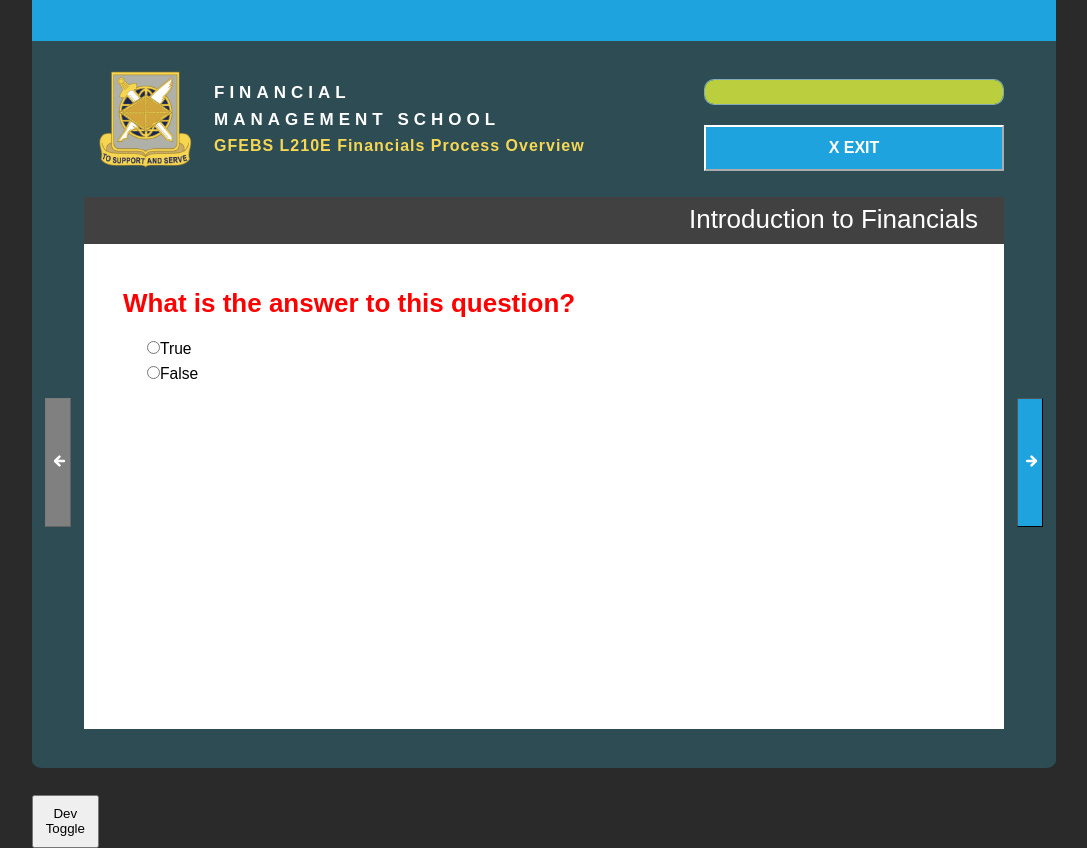
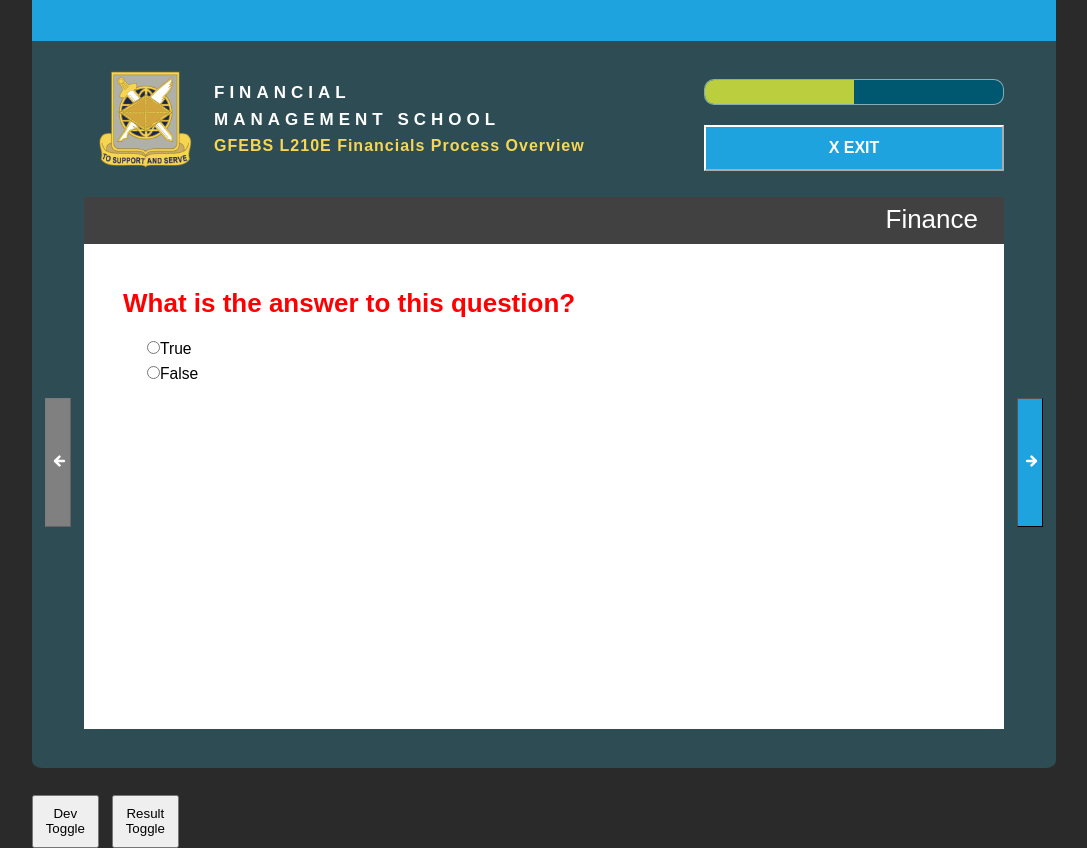
Before and after one commit to gfebs-dev-team/template-assessment, a Vue app: page / in a window 1280 px wide. Both pictures are taken after a click on the button "Start". Shown: the whole page, without its empty margins (96-1183 px from the left). Built offline with nearby package versions, Linux system fonts and the light colour scheme.

Commit message:
learned my lesson

```diff
--- a/src/App.vue
+++ b/src/App.vue
@@ -19,10 +19,13 @@ onMounted(() => {
 })
 
 const current = shallowRef(TitlePage);
+const course = {
+  "unit": "Finance"
+}
 </script>
 
 <template>
-    <component :is="current">
+    <component :is="current" v-bind="course">
         <button id="content-start" class="btn-med" @click="current = ContentContainer">Start</button>
     </component>
     <button id="dev" @click="current=TitlePage">Dev Toggle</button>
--- a/src/components/ContentContainer.vue
+++ b/src/components/ContentContainer.vue
@@ -24,26 +24,29 @@ onMounted(() => {
       });
 })
 
-const totalSlides = slidesComp.length
 const test = useTestStore()
-const { current, next, prev} = storeToRefs(test)
-const { goPrev, goNext} = test
+const { current, next, prev, disclaimer} = storeToRefs(test)
+const { goPrev, goNext, total} = test
 
 watch(current, () => {
+  disclaimer.value = false;
   current.value <= 0
     ? prev.value = true
     : prev.value = false
-  current.value >= totalSlides - 1
+  current.value >= total - 1
     ? next.value = true
     : next.value = false
 })
+
+defineProps(['unit'])
+
 </script>
 
 <template>
   <main>
     <ContentHeader>GFEBS L210E Financials Process Overview</ContentHeader>
     <div class="layout">
-      <button class="nav-btn" id="prev" @click="goPrev" :disabled="prev">
+      <button class="nav-btn" id="prev" @click="goPrev" :disabled="prev" v-if="current != total">
         <svg
           xmlns="http://www.w3.org/2000/svg"
           width="15"
@@ -61,9 +64,10 @@ watch(current, () => {
         </svg>
       </button>
       <div class="content-box">
-        <component :is="slidesComp[current]"></component>
+        <component :is="slidesComp[current]" v-bind="{'unit' : unit }"></component>
+        <p id="disclaimer" v-if="disclaimer">Note: All questions must be answered to receive credit. Assessments with unanswered questions will be marked as a fail.</p>
       </div>
-      <button class="nav-btn" id="next" @click="goNext" :disabled="next">
+      <button class="nav-btn" id="next" @click="goNext" :disabled="next" v-if="current != total">
         <svg
           xmlns="http://www.w3.org/2000/svg"
           width="15"
@@ -82,6 +86,7 @@ watch(current, () => {
       </button>
     </div>
   </main>
+  <button id="dev" @click="current=total">Result Toggle</button>
 </template>
 
 <style scoped lang="scss">
@@ -104,6 +109,13 @@ main {
     width: 100%;
     height: 100%;
     background-color: white;
+    display: flex;
+    flex-direction: column;
+    #disclaimer {
+      position: absolute;
+      bottom: 1em;
+      left: 2em;
+    }
   }
   button {
     font-weight: bold;
@@ -116,4 +128,11 @@ main {
     }
   }
 }
-</style>../assets/APIWrapper.cjs
+button#dev {
+    position: absolute;
+    width: 5em;
+    height: 4em;
+    left: 6em;
+    bottom: -6em;
+ }
+</style>
--- a/src/components/ContentHeader.vue
+++ b/src/components/ContentHeader.vue
@@ -1,21 +1,24 @@
 <script setup>
-import { ref, watch } from 'vue'
-import { useTestStore } from '../stores/test';
-import { storeToRefs } from 'pinia';
-import { doExit } from '../assets/APIWrapper';
+import { watch } from 'vue'
+import { useTestStore } from '../stores/test'
+import { storeToRefs } from 'pinia'
+import { doExit } from '../assets/APIWrapper'
 
-const test = useTestStore();
-const { current } = storeToRefs(test);
-const { totalSlides } = test;
-let progress = `width: ${(current.value+1/totalSlides)*100}%`;
+const test = useTestStore()
+const { current, complete } = storeToRefs(test)
+const { total } = test
+let progress = `width: ${(current.value + 1 / total) * 100}%`
 
-watch (current, () => {
-  progress = `width: ${((current.value+1)/totalSlides)*100}%`;
-  document.getElementById("progress")?.setAttribute("style", `${progress}`);
-});
+watch(current, () => {
+  progress = `width: ${((current.value + 1) / total) * 100}%`
+  document.getElementById('progress')?.setAttribute('style', `${progress}`)
+  if (current.value == total-1) {
+    complete.value = true;
+  }
+})
 
 function windowClose() {
-  doExit();
+  doExit()
 }
 </script>
 
@@ -33,9 +36,14 @@ function windowClose() {
     </div>
     <img id="heading-shield" src="../assets/shield-01.png" />
     <div class="progress-bar">
-      <div id="progress" :style = "progress"></div>
+      <div id="progress" :style="progress"></div>
     </div>
-    <button id="heading-exit" class="btn-med" @click="windowClose()">X EXIT</button>
+    <div class="buttons">
+      <button id="heading-submit" class="btn-med" @click="current = total" v-if="complete">
+        SUBMIT
+      </button>
+      <button id="heading-exit" class="btn-med" @click="windowClose()">X EXIT</button>
+    </div>
   </nav>
 </template>
 
@@ -102,13 +110,18 @@ nav {
     margin-right: 1em;
   }
 
-  #heading-exit {
-    display: block;
+  .buttons {
+    display: flex;
+    justify-content: space-between;
+    gap: 1em;
     grid-area: f;
-    &:hover {
-      cursor: pointer;
+    width: 100%;
+    .btn-med {
+      width: 100%;
+      &:hover {
+        cursor: pointer;
+      }
     }
   }
 }
 </style>
-@/stores/test../assets/APIWrapper.cjs
--- a/src/components/SlideQuestion.vue
+++ b/src/components/SlideQuestion.vue
@@ -1,4 +1,5 @@
 <script setup>
+import UnitHeader from './UnitHeader.vue'
 import { useTestStore } from '../stores/test'
 import { watch, onMounted} from 'vue'
 import { storeToRefs } from 'pinia'
@@ -7,13 +8,10 @@ import { inject } from 'vue';
 const test = useTestStore()
 const { current, questionList } = storeToRefs(test)
 const currentQuestion = questionList.value[current.value]
-
-defineProps(['title', 'unit'])
-
 const answer = inject("answer")
 
 onMounted(()=> {
-  console.log(questionList.value[current.value].user);
+  //console.log(questionList.value[current.value].user);
   if (currentQuestion.user != "") {
     answer.value = currentQuestion.user;
   }
@@ -24,12 +22,11 @@ watch(answer, ()=> {
   test.updateAnswer();
 });
 
+defineProps(['title', 'unit'])
 </script>
 
 <template>
-  <div class="unit-header">
-    <h1>{{ unit }}</h1>
-  </div>
+  <UnitHeader :unit="unit"></UnitHeader>
   <div class="slide">
     <h2 class="slide-header">{{ title }}</h2>
     <div class="content">
@@ -41,16 +38,7 @@ watch(answer, ()=> {
 </template>
 
 <style scoped lang="scss">
-.unit-header {
-  width: 100%;
-  background-color: #414141;
-  padding: 0.2em 2em;
-  h1 {
-    color: white;
-    text-align: right;
-    font-weight: 400;
-  }
-}
+
 .slide {
   display: flex;
   flex-direction: column;
--- /dev/null
+++ b/src/components/UnitHeader.vue
@@ -0,0 +1,22 @@
+<script setup>
+    defineProps(['unit'])
+</script>
+
+<template>
+  <div class="unit-header">
+    <h1>{{ unit }}</h1>
+  </div>
+</template>
+
+<style scoped lang="scss">
+.unit-header {
+  width: 100%;
+  background-color: #414141;
+  padding: 0.2em 2em;
+  h1 {
+    color: white;
+    text-align: right;
+    font-weight: 400;
+  }
+}
+</style>
--- a/src/stores/test.js
+++ b/src/stores/test.js
@@ -1,7 +1,7 @@
 import { defineStore } from 'pinia'
 import { ref } from 'vue'
 import views from '../views'
-import { storeDataValue } from '../assets/APIWrapper.js'
+import { retrieveDataValue, storeDataValue, SetComplete, SetIncomplete } from '../assets/APIWrapper.js'
 
 export const useTestStore = defineStore('test', () => {
   const current = ref(0)
@@ -10,16 +10,19 @@ export const useTestStore = defineStore('test', () => {
     return views[key]
   })
 
-  const total = slidesComp.length-1
-  const disclaimer = ref(false);
+  const total = slidesComp.length - 1
+  const disclaimer = ref(false)
   const complete = ref(false)
+
   const next = ref(false)
   const prev = ref(true)
 
   function goNext() {
-    //add check for if unanswered
-    //add check for complete
-    current.value++
+    if (questionList.value[current.value].user == undefined && disclaimer.value == false) {
+      disclaimer.value = true;
+    } else {
+      current.value++
+    }
   }
 
   function goPrev() {
@@ -42,13 +45,30 @@ export const useTestStore = defineStore('test', () => {
     prev.value = false
   }
 
-  function getScore(){
-    let correct = 0;
-    let score = Math.round(correct/total)
+  function getScore() {
+    let correct =  0
+    questionList.value.forEach((question)=>{
+      if(question.user == null) {
+        correct = 0;
+        return
+      }
+      question.answer.forEach((answer)=>{
+        if(answer == question.user) {
+          correct++
+          return
+        }
+      })
+    })
+    let score = Math.round((correct / total)*100)/100
+    storeDataValue("cmi.score.scaled", score);
+    //console.log(retrieveDataValue("cmi.scaled_passing_score"));
+    if (score > retrieveDataValue("cmi.scaled_passing_score")) {
+        SetComplete();
+    } else {
+        SetIncomplete();
+    }
 
-    //Check for unanswered question
-    //Add SCORM
-    return score;
+    return score
   }
 
   function addQuestion(q, t, o, a, v) {
--- a/src/views/ResultsPage.vue
+++ b/src/views/ResultsPage.vue
@@ -1,25 +1,59 @@
 <script setup>
+import { useTestStore } from '../stores/test'
+import { storeToRefs } from 'pinia'
+import { onMounted } from 'vue';
+import UnitHeader from '../components/UnitHeader.vue'
+
+const test = useTestStore()
+const { getScore } = test
+const { complete } = storeToRefs(test);
+onMounted(()=>{
+  complete.value = false;
+})
+defineProps(['unit'])
 </script>
 
 <template>
+  <UnitHeader :unit="unit" />
   <section id="test-content">
-
+    <h2>Assessment Results</h2>
+    <p>
+      You have completed the Financials Process Overview Course Assessment. Below is your assessment
+      score. Click the <strong>Exit</strong> button to complete the test.
+    </p>
+    <h3>Score: {{ getScore() * 100 }}%</h3>
   </section>
 </template>
 
 <style scoped lang="scss">
-
-main {
+#test-content {
   display: flex;
   flex-direction: column;
-  height: 100%;
-}
-.border {
-  background-color: #1ea3de;
-  height: 10px;
-  display: flex;
+  box-sizing: content-box;
+  padding: 3em;
+  gap: 2em;
+  height:100%;
+  text-align: center;
+  align-content: center;
   align-items: center;
-  justify-content: flex-end;
-  padding: 2%;
+  justify-items: center;
+  justify-content: center;
+  h2 {
+    font-weight: bold;
+    font-size: 2em;
+    color: red;
+  }
+  p {
+    width: 40em;
+    font-size: 1.2em;
+    strong {
+      font-weight: bold;
+    }
+  }
+
+  h3 {
+    font-weight: bold;
+    font-size: 1.6em;
+  }
 }
 </style>
--- a/src/views/Slide1.vue
+++ b/src/views/Slide1.vue
@@ -16,7 +16,7 @@ test.setInteractions();
 </script>
 
 <template>
-  <SlideQuestion :title=question unit="Introduction to Financials">
+  <SlideQuestion :title=question>
     <template #options>
       <li class="choice">
         <input id="true" value="true" v-model="answer" type="radio" />
--- a/src/views/Slide2.vue
+++ b/src/views/Slide2.vue
@@ -12,11 +12,10 @@ const options = ["true", "false"];
 const test = useTestStore();
 test.addQuestion(question, "true-false", options, ["true"], false);
 test.setInteractions();
-
 </script>
 
 <template>
-  <SlideQuestion :title=question unit="Introduction to Financials">
+  <SlideQuestion :title=question>
     <template #options>
       <li class="choice">
         <input id="true" value="true" v-model="answer" type="radio" />
```
